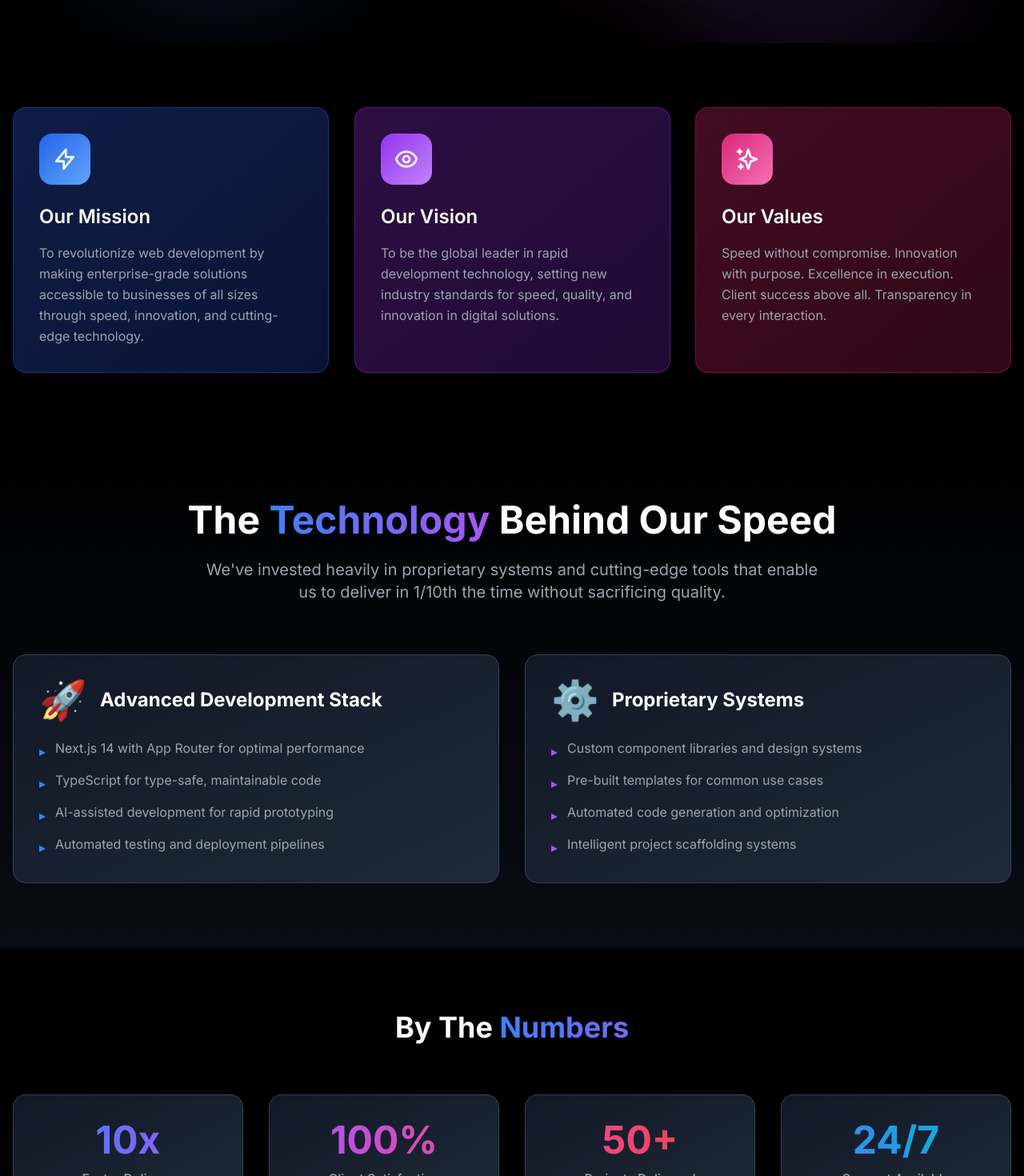
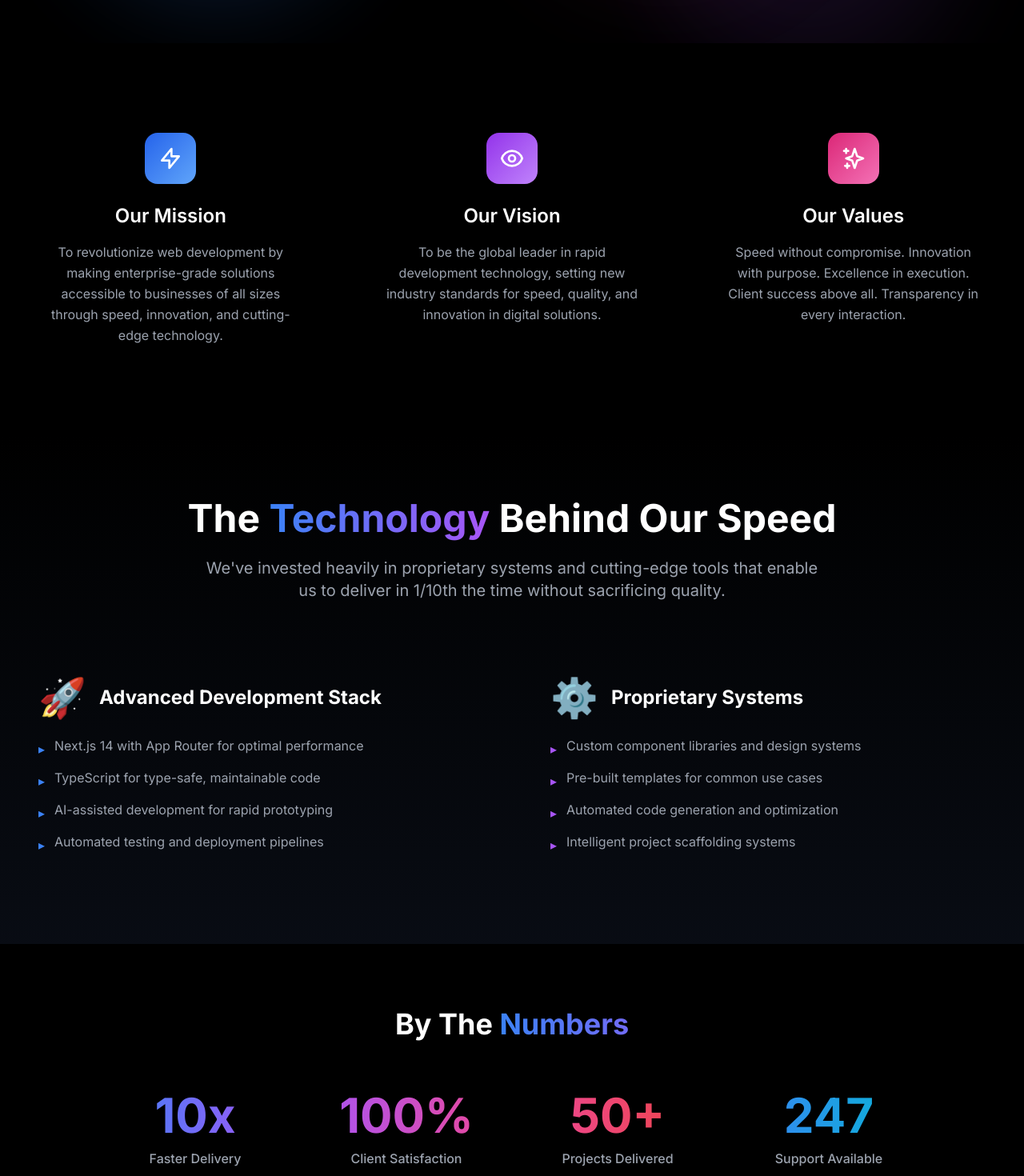
Before and after one commit to FyliaCare/MicroAI, a Next.js app: page /about in a window 1280 px wide. Shown: the part 460-1930 px from the top of the page at 80% size. Built offline with nearby package versions, Linux system fonts and the light colour scheme.

Commit message:
Simplify About page containers and add counting animation to stats

```diff
--- a/src/app/about/page.tsx
+++ b/src/app/about/page.tsx
@@ -1,5 +1,11 @@
 import type { Metadata } from 'next'
 import Link from 'next/link'
+import dynamic from 'next/dynamic'
+
+const CountingStats = dynamic(() => import('@/components/CountingStats'), {
+  loading: () => <div className="grid grid-cols-2 md:grid-cols-4 gap-8 max-w-5xl mx-auto h-32" />,
+  ssr: false,
+})
 
 export const metadata: Metadata = {
   title: 'About Us - MicroAI | Revolutionary Development Technology',
@@ -61,8 +67,8 @@ export default function AboutPage() {
       <section className="py-20 px-4 relative">
         <div className="max-w-7xl mx-auto">
           <div className="grid md:grid-cols-3 gap-8">
-            <div className="bg-gradient-to-br from-blue-900/50 to-blue-800/30 border border-blue-700/50 rounded-2xl p-8 backdrop-blur-sm hover:border-blue-500 transition-all hover-lift animate-slideInLeft">
-              <div className="w-16 h-16 bg-gradient-to-br from-blue-600 to-blue-400 rounded-2xl flex items-center justify-center mb-6 transform hover:scale-110 transition-transform animate-float">
+            <div className="text-center p-8">
+              <div className="w-16 h-16 bg-gradient-to-br from-blue-600 to-blue-400 rounded-2xl flex items-center justify-center mx-auto mb-6 transform hover:scale-110 transition-transform animate-float">
                 <svg className="w-8 h-8 text-white" fill="none" stroke="currentColor" viewBox="0 0 24 24">
                   <path strokeLinecap="round" strokeLinejoin="round" strokeWidth={2} d="M13 10V3L4 14h7v7l9-11h-7z" />
                 </svg>
@@ -74,8 +80,8 @@ export default function AboutPage() {
               </p>
             </div>
 
-            <div className="bg-gradient-to-br from-purple-900/50 to-purple-800/30 border border-purple-700/50 rounded-2xl p-8 backdrop-blur-sm hover:border-purple-500 transition-all hover-lift animate-scaleIn delay-200">
-              <div className="w-16 h-16 bg-gradient-to-br from-purple-600 to-purple-400 rounded-2xl flex items-center justify-center mb-6 transform hover:scale-110 transition-transform animate-float delay-200">
+            <div className="text-center p-8">
+              <div className="w-16 h-16 bg-gradient-to-br from-purple-600 to-purple-400 rounded-2xl flex items-center justify-center mx-auto mb-6 transform hover:scale-110 transition-transform animate-float delay-200">
                 <svg className="w-8 h-8 text-white" fill="none" stroke="currentColor" viewBox="0 0 24 24">
                   <path strokeLinecap="round" strokeLinejoin="round" strokeWidth={2} d="M15 12a3 3 0 11-6 0 3 3 0 016 0z" />
                   <path strokeLinecap="round" strokeLinejoin="round" strokeWidth={2} d="M2.458 12C3.732 7.943 7.523 5 12 5c4.478 0 8.268 2.943 9.542 7-1.274 4.057-5.064 7-9.542 7-4.477 0-8.268-2.943-9.542-7z" />
@@ -88,8 +94,8 @@ export default function AboutPage() {
               </p>
             </div>
 
-            <div className="bg-gradient-to-br from-pink-900/50 to-pink-800/30 border border-pink-700/50 rounded-2xl p-8 backdrop-blur-sm hover:border-pink-500 transition-all hover-lift animate-slideInRight">
-              <div className="w-16 h-16 bg-gradient-to-br from-pink-600 to-pink-400 rounded-2xl flex items-center justify-center mb-6 transform hover:scale-110 transition-transform animate-float delay-500">
+            <div className="text-center p-8">
+              <div className="w-16 h-16 bg-gradient-to-br from-pink-600 to-pink-400 rounded-2xl flex items-center justify-center mx-auto mb-6 transform hover:scale-110 transition-transform animate-float delay-500">
                 <svg className="w-8 h-8 text-white" fill="none" stroke="currentColor" viewBox="0 0 24 24">
                   <path strokeLinecap="round" strokeLinejoin="round" strokeWidth={2} d="M5 3v4M3 5h4M6 17v4m-2-2h4m5-16l2.286 6.857L21 12l-5.714 2.143L13 21l-2.286-6.857L5 12l5.714-2.143L13 3z" />
                 </svg>
@@ -118,7 +124,7 @@ export default function AboutPage() {
           </div>
 
           <div className="grid md:grid-cols-2 gap-8">
-            <div className="bg-gradient-to-br from-gray-900 to-gray-800 border border-gray-700 rounded-2xl p-8 hover:border-blue-500 transition-all hover-lift animate-fadeIn">
+            <div className="p-8">
               <div className="flex items-center mb-6">
                 <div className="text-5xl mr-4 animate-float">🚀</div>
                 <h3 className="text-2xl font-bold">Advanced Development Stack</h3>
@@ -143,7 +149,7 @@ export default function AboutPage() {
               </ul>
             </div>
 
-            <div className="bg-gradient-to-br from-gray-900 to-gray-800 border border-gray-700 rounded-2xl p-8 hover:border-purple-500 transition-all hover-lift animate-fadeIn delay-200">
+            <div className="p-8">
               <div className="flex items-center mb-6">
                 <div className="text-5xl mr-4 animate-float delay-200">⚙️</div>
                 <h3 className="text-2xl font-bold">Proprietary Systems</h3>
@@ -177,24 +183,7 @@ export default function AboutPage() {
           <h2 className="text-4xl font-bold text-center mb-16">
             By The <span className="bg-gradient-to-r from-blue-500 to-purple-500 bg-clip-text text-transparent animate-gradient">Numbers</span>
           </h2>
-          <div className="grid grid-cols-2 md:grid-cols-4 gap-8">
-            <div className="text-center bg-gradient-to-br from-gray-900 to-gray-800 border border-gray-700 rounded-2xl p-8 hover:border-blue-500 transition-all hover-lift animate-scaleIn">
-              <div className="text-5xl font-bold bg-gradient-to-r from-blue-500 to-purple-500 bg-clip-text text-transparent mb-3">10x</div>
-              <p className="text-gray-400 font-medium">Faster Delivery</p>
-            </div>
-            <div className="text-center bg-gradient-to-br from-gray-900 to-gray-800 border border-gray-700 rounded-2xl p-8 hover:border-purple-500 transition-all hover-lift animate-scaleIn delay-200">
-              <div className="text-5xl font-bold bg-gradient-to-r from-purple-500 to-pink-500 bg-clip-text text-transparent mb-3">100%</div>
-              <p className="text-gray-400 font-medium">Client Satisfaction</p>
-            </div>
-            <div className="text-center bg-gradient-to-br from-gray-900 to-gray-800 border border-gray-700 rounded-2xl p-8 hover:border-pink-500 transition-all hover-lift animate-scaleIn delay-500">
-              <div className="text-5xl font-bold bg-gradient-to-r from-pink-500 to-red-500 bg-clip-text text-transparent mb-3">50+</div>
-              <p className="text-gray-400 font-medium">Projects Delivered</p>
-            </div>
-            <div className="text-center bg-gradient-to-br from-gray-900 to-gray-800 border border-gray-700 rounded-2xl p-8 hover:border-cyan-500 transition-all hover-lift animate-scaleIn delay-700">
-              <div className="text-5xl font-bold bg-gradient-to-r from-blue-500 to-cyan-500 bg-clip-text text-transparent mb-3">24/7</div>
-              <p className="text-gray-400 font-medium">Support Available</p>
-            </div>
-          </div>
+          <CountingStats />
         </div>
       </section>
 
--- /dev/null
+++ b/src/components/CountingStats.tsx
@@ -0,0 +1,107 @@
+'use client'
+
+import { useEffect, useRef, useState } from 'react'
+
+interface StatProps {
+  value: number
+  suffix?: string
+  label: string
+  gradient: string
+  delay?: number
+}
+
+function StatBox({ value, suffix = '', label, gradient, delay = 0 }: StatProps) {
+  const [count, setCount] = useState(0)
+  const [hasStarted, setHasStarted] = useState(false)
+  const statRef = useRef<HTMLDivElement>(null)
+
+  useEffect(() => {
+    const observer = new IntersectionObserver(
+      (entries) => {
+        entries.forEach((entry) => {
+          if (entry.isIntersecting && !hasStarted) {
+            setHasStarted(true)
+          }
+        })
+      },
+      { threshold: 0.5 }
+    )
+
+    const currentStat = statRef.current
+    if (currentStat) {
+      observer.observe(currentStat)
+    }
+
+    return () => {
+      if (currentStat) {
+        observer.unobserve(currentStat)
+      }
+    }
+  }, [hasStarted])
+
+  useEffect(() => {
+    if (!hasStarted) return
+
+    const duration = 2000 // 2 seconds
+    const steps = 60
+    const increment = value / steps
+    const stepDuration = duration / steps
+
+    setTimeout(() => {
+      let current = 0
+      const timer = setInterval(() => {
+        current += increment
+        if (current >= value) {
+          setCount(value)
+          clearInterval(timer)
+        } else {
+          setCount(Math.floor(current))
+        }
+      }, stepDuration)
+
+      return () => clearInterval(timer)
+    }, delay)
+  }, [hasStarted, value, delay])
+
+  return (
+    <div ref={statRef} className="text-center">
+      <div className={`text-6xl font-bold bg-gradient-to-r ${gradient} bg-clip-text text-transparent mb-3`}>
+        {count}{suffix}
+      </div>
+      <p className="text-gray-400 font-medium">{label}</p>
+    </div>
+  )
+}
+
+export default function CountingStats() {
+  return (
+    <div className="grid grid-cols-2 md:grid-cols-4 gap-8 max-w-5xl mx-auto">
+      <StatBox
+        value={10}
+        suffix="x"
+        label="Faster Delivery"
+        gradient="from-blue-500 to-purple-500"
+      />
+      <StatBox
+        value={100}
+        suffix="%"
+        label="Client Satisfaction"
+        gradient="from-purple-500 to-pink-500"
+        delay={200}
+      />
+      <StatBox
+        value={50}
+        suffix="+"
+        label="Projects Delivered"
+        gradient="from-pink-500 to-red-500"
+        delay={400}
+      />
+      <StatBox
+        value={247}
+        label="Support Available"
+        gradient="from-blue-500 to-cyan-500"
+        delay={600}
+      />
+    </div>
+  )
+}
```
